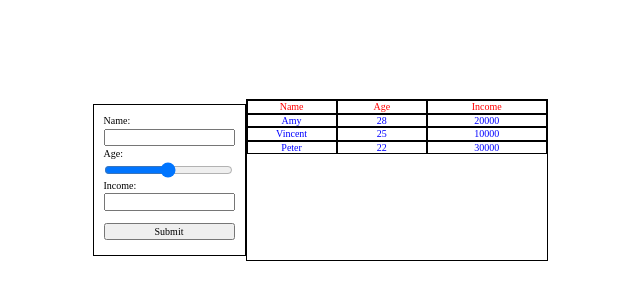
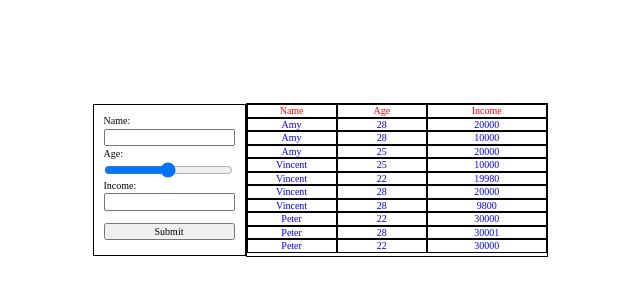
Before and after one commit to dydx2000/sortDemo, a website built with Vite: page index.html in a window 1280 px wide. Shown: the part 220-520 px from the top of the page, without its empty margins (320-960 px from the left). Built offline with nearby package versions, Linux system fonts and the light colour scheme.

Commit message:
optimized data

```diff
--- a/index.html
+++ b/index.html
@@ -4,7 +4,7 @@
     <meta charset="UTF-8" />
     <link rel="icon" type="image/svg+xml" href="/vite.svg" />
     <meta name="viewport" content="width=device-width, initial-scale=1.0" />
-    <title>Vite App</title>
+    <title>Sort Demo</title>
   </head>
   <body>
 
--- a/src/css/style.scss
+++ b/src/css/style.scss
@@ -14,6 +14,7 @@ body {
 
 #app {
   @include center.flexCenter;
+  // border: 2px solid;
   width: 100%;
   height: 100%;
 }
@@ -23,8 +24,9 @@ body {
   flex-direction: column;
   align-items: flex-start;
   padding: 1rem;
-  border: 0.1rem solid black;
+  border: 1px solid black;
   gap: 0.2rem;
+  // height: 180px;
 }
 
 #user_submit {
@@ -36,11 +38,12 @@ body {
 #table_dom {
   border: black 1px solid;
   width: 300px;
-  height: 160px;
+  padding: -1px;
+  // height: 100vh;
 
   #table_title {
     // flex:1;
-
+    padding: -1px;
     display: flex;
     direction: row;
     text-align: center;
@@ -67,8 +70,10 @@ body {
   }
 
   #table_content {
+    padding: -1px;
     // display: flex;
     .content_line {
+      padding: -1px;
       text-align: center;
       // border: 1px solid black;
       display: flex;
--- a/src/js/main.js
+++ b/src/js/main.js
@@ -20,6 +20,11 @@ app.appendChild(tableDom)
 
 
 readList(userInfoList)
+console.log(userInfoDom.offsetHeight);
+let user_height = userInfoDom.offsetHeight;
+// tableDom.offsetHeigh = userInfoDom.offsetHeight
+// tableDom.offsetHeight = "180px";
+tableDom.style.height = user_height +"px";
 
 
 // tableDom.append(contentLine)
--- a/src/js/sort.js
+++ b/src/js/sort.js
@@ -14,9 +14,44 @@ export const userInfoList = [
     income: 20000
   },
   {
+    name: "Amy",
+    age: 28,
+    income: 10000
+  },
+  {
+    name: "Amy",
+    age: 25,
+    income: 20000
+  },
+  {
     name: "Vincent",
     age: 25,
     income: 10000
+  },
+  {
+    name: "Vincent",
+    age: 22,
+    income: 19980
+  },
+  {
+    name: "Vincent",
+    age: 28,
+    income: 20000
+  },
+  {
+    name: "Vincent",
+    age: 28,
+    income: 9800
+  },
+  {
+    name: "Peter",
+    age: 22,
+    income: 30000
+  },
+  {
+    name: "Peter",
+    age: 28,
+    income: 30001
   },
   {
     name: "Peter",
```
Also changed, not shown: src/js/tableDom.js (+5 -2 lines).
